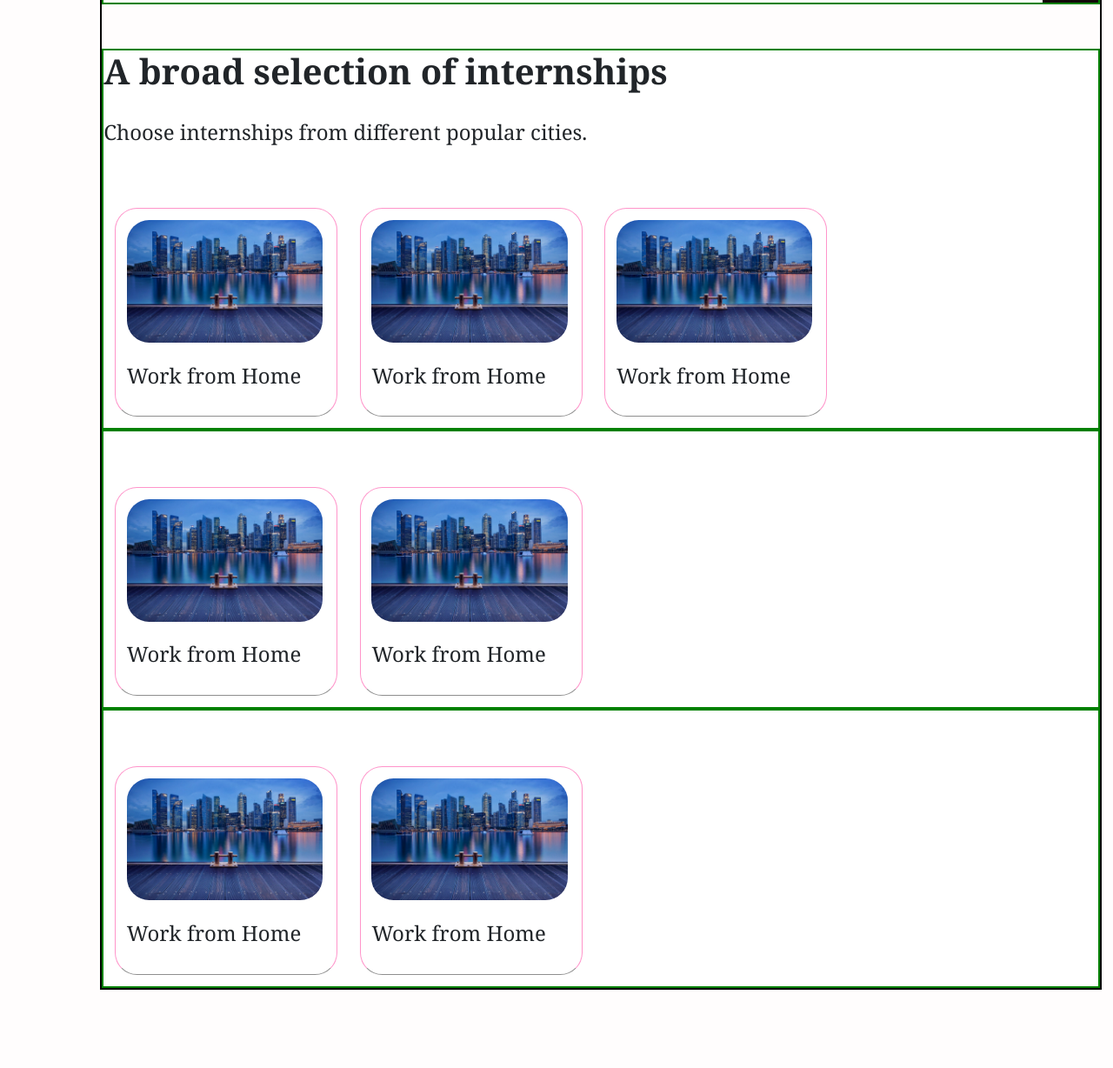
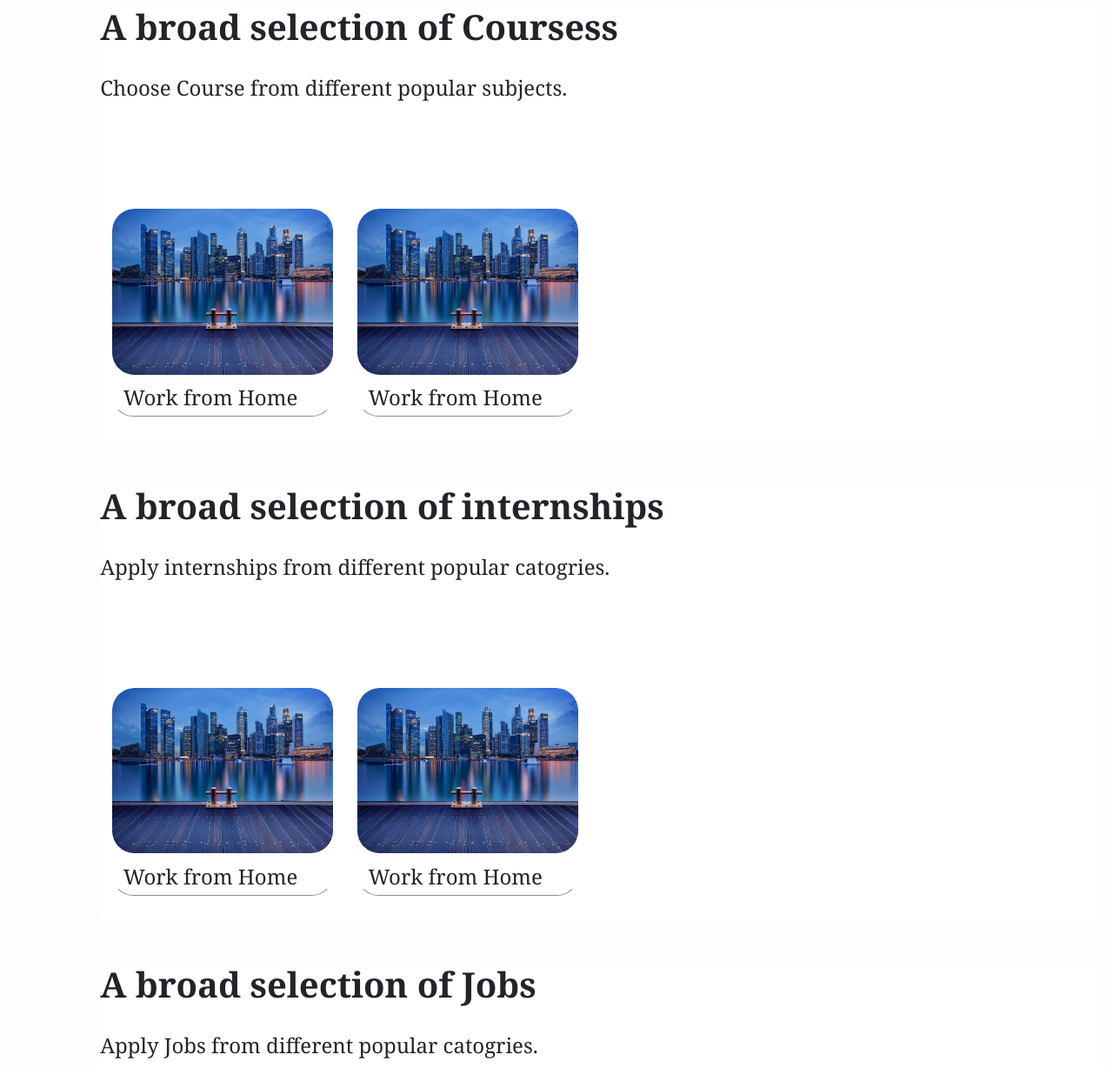
Before and after one commit to Neeteshking21/Educational-point, a plain HTML site: page Index.html in a window 1280 px wide. Shown: the part 924-2152 px from the top of the page at 87% size. Before the commit the page ends 2062 px from the top, so only its background shows below. Drawn offline with nearby package versions, Linux system fonts and the light colour scheme.

Commit message:
Home Page Cards Done

```diff
--- a/Index.css
+++ b/Index.css
@@ -12,7 +12,7 @@ body{
     background-color: rgb(255, 253, 253);
 }
 .mycontainer{
-    border: 2px solid black;
+    /* border: 2px solid black; */
     position: relative;
     left:9%;
     height:fit-content;
@@ -33,6 +33,7 @@ body{
     display: flex;
     flex-wrap: wrap;
     justify-content: center;
+    width: 100%;
     height: 20vh;
 }
 .Content #searchBar form{
@@ -81,18 +82,24 @@ body{
     color: rgb(252, 249, 249);
     border-radius: 0 1vw 1vw 0;
 }
-#content1{
 
-}
-#content2{
-
-}
-#content3{
-
+.contentCards{
+    margin-top:4vw;
+    display: flex;
+    height: fit-content;
+    width: fit-content;
+    flex-direction: row;
+    flex:0 0 3vw;
+    flex-wrap: wrap;
 }
 .innerContent{
     background-color: rgb(255, 255, 255);
-    border: 2px solid green;
+    /* border: 2px solid green; */
+    display: flex;
+     flex-wrap: wrap;
+    flex-direction: row;
+    /* margin-top: 4vw; */
+
     /* width: 90%; */
     /* height: inherit; */
 }
@@ -101,25 +108,34 @@ body{
     flex-direction: column;
     margin-top: 4vw;
 }
+#content2{
+    display: flex;
+    flex-direction: column;
+    margin-top: 4vw;
+}
+#content3{
+    display: flex;
+    flex-direction: column;
+    margin-top: 4vw;
+}
 .content1cards{
     margin-top:4vw;
     display: flex;
+    height: 35vh;
+    width: 22vw;
     flex-direction: row;
     flex:0 0 3vw;
     flex-wrap: wrap;
 }
 .cards{
     height: 30vh;
-    width: 20vw;
-    display: flex;
+    width: 22vw;
+    /* display: flex; */
+    border: 0;
     margin: 1vw;
-    flex-direction: row;
-    flex-wrap: wrap;
-    padding: 1vw;
     overflow:hidden;
     cursor: pointer;
-    border: 1px solid rgba(255, 120, 188, 0.788);
-    /* background-color: rgb(255, 198, 220); */
+    border: 1px solid transparent;
     border-bottom: 1px solid rgba(59,   59, 59, 0.568);
     border-radius: 2vw;
     word-wrap: break-word;
@@ -129,15 +145,26 @@ body{
     background-color: #e9e9e9;
     border: none;
     transition: all 0.5s;
-    border-bottom: 1px solid rgba(59,   59, 59, 0.568);
+    /* border-bottom: 1px solid rgba(59,   59, 59, 0.568); */
     box-shadow: 0 4px 8px 0 rgba(0, 0, 0, 0.2), 0 6px 20px 0 #aaaaaa;
 
 }
 .cards h4{
     margin-top: 1vw;
+    display: inline-block;
+    width: auto;
+    margin-left: 1vw;
+    margin-bottom: 1vw;
 }
+.cardsImage{
+    background-color:transparent;
+    height: 80%;
+    width: 100%;
+}
+
 .cards img{
-    height: 11vw;
+    width:100%;
+    height: 100%    ;
     border-radius: 2vw;
     cursor: pointer;
 }
--- a/Index.html
+++ b/Index.html
@@ -16,7 +16,7 @@
 <body>
     <section>
         <div class="mycontainer">
-             <div class="Mynavbar" id="container1">
+             <!-- <div class="Mynavbar" id="container1">
                <ul>
                 <li class="list active">
                   <a href="#">
@@ -55,7 +55,7 @@
                   </a>
                  </li>
                </ul>
-            </div>
+            </div>  -->
 
             <div class="Content">
               <div class="innerContent" id="banner">
@@ -72,10 +72,10 @@
                       <img src="./Images/city.jpg" class="d-block w-100" alt="...">
                     </div>
                     <div class="carousel-item">
-                      <img src="./Images/getstart.jpg" class="d-block w-100" alt="...">
+                      <img src="./Images/city.jpg" class="d-block w-100" alt="...">
                     </div>
                     <div class="carousel-item">
-                      <img src="./Images/login-blue.jpg" class="d-block w-100" alt="...">
+                      <img src="./Images/city.jpg" class="d-block w-100" alt="...">
                     </div>
                   </div>
                   <button class="carousel-control-prev" type="button" data-bs-target="#carouselExampleControls" data-bs-slide="prev">
@@ -89,53 +89,84 @@
                 </div>
               </div>
               <div class="innerContent" id="content1">
-               <h1><b> A broad selection of internships</b></h1><br/>
-                <h4>Choose internships from different  popular cities.</h4>
+                <div class="inerContentHeading">
+                  <h1><b> A broad selection of Coursess</b></h1><br/>
+                   <h4>Choose Course from different popular subjects.</h4>
+                </div>
+                <div class="contentCards">
+
                   <div class="content1cards">
                   <!-- Course Content -->
                     <div class="cards">
+                      <div class="cardsImage">
                         <img src="./Images/city.jpg" />
+                      </div>
                       <h4>Work from Home</h4>
                     </div>
+                   </div>
+                   <div class="content1cards">
+                   <!-- Course Content -->
                      <div class="cards">
+                       <div class="cardsImage">
                          <img src="./Images/city.jpg" />
+                       </div>
                        <h4>Work from Home</h4>
-
                      </div>
-                  <div class="cards">
-                    <img src="./Images/city.jpg" />
-                    <h4>Work from Home</h4>
-
                     </div>
-
                 </div>
               </div>
               <div class="innerContent" id="content2">
-                <!-- Internships Content -->
+                <div class="inerContentHeading">
+                  <h1><b> A broad selection of internships</b></h1><br/>
+                   <h4>Apply internships from different popular catogries.</h4>
+                </div>
+                <div class="contentCards">
+
                   <div class="content1cards">
+                  <!-- Course Content -->
                     <div class="cards">
+                      <div class="cardsImage">
                         <img src="./Images/city.jpg" />
+                      </div>
                       <h4>Work from Home</h4>
                     </div>
+                   </div>
+                   <div class="content1cards">
+                   <!-- Course Content -->
                      <div class="cards">
+                       <div class="cardsImage">
                          <img src="./Images/city.jpg" />
+                       </div>
                        <h4>Work from Home</h4>
-
+                     </div>
                     </div>
                 </div>
               </div>
               <div class="innerContent" id="content3">
                 <!-- Jobs  -->
+                <div class="inerContentHeading">
+                  <h1><b> A broad selection of Jobs</b></h1><br/>
+                   <h4>Apply Jobs from different popular catogries.</h4>
+                </div>
+                <div class="contentCards">
 
                   <div class="content1cards">
+                  <!-- Course Content -->
                     <div class="cards">
+                      <div class="cardsImage">
                         <img src="./Images/city.jpg" />
+                      </div>
                       <h4>Work from Home</h4>
                     </div>
+                   </div>
+                   <div class="content1cards">
+                   <!-- Course Content -->
                      <div class="cards">
+                       <div class="cardsImage">
                          <img src="./Images/city.jpg" />
+                       </div>
                        <h4>Work from Home</h4>
-
+                     </div>
                     </div>
                 </div>
               </div>
```
Lines whose indentation alone changed are shown as unchanged.
